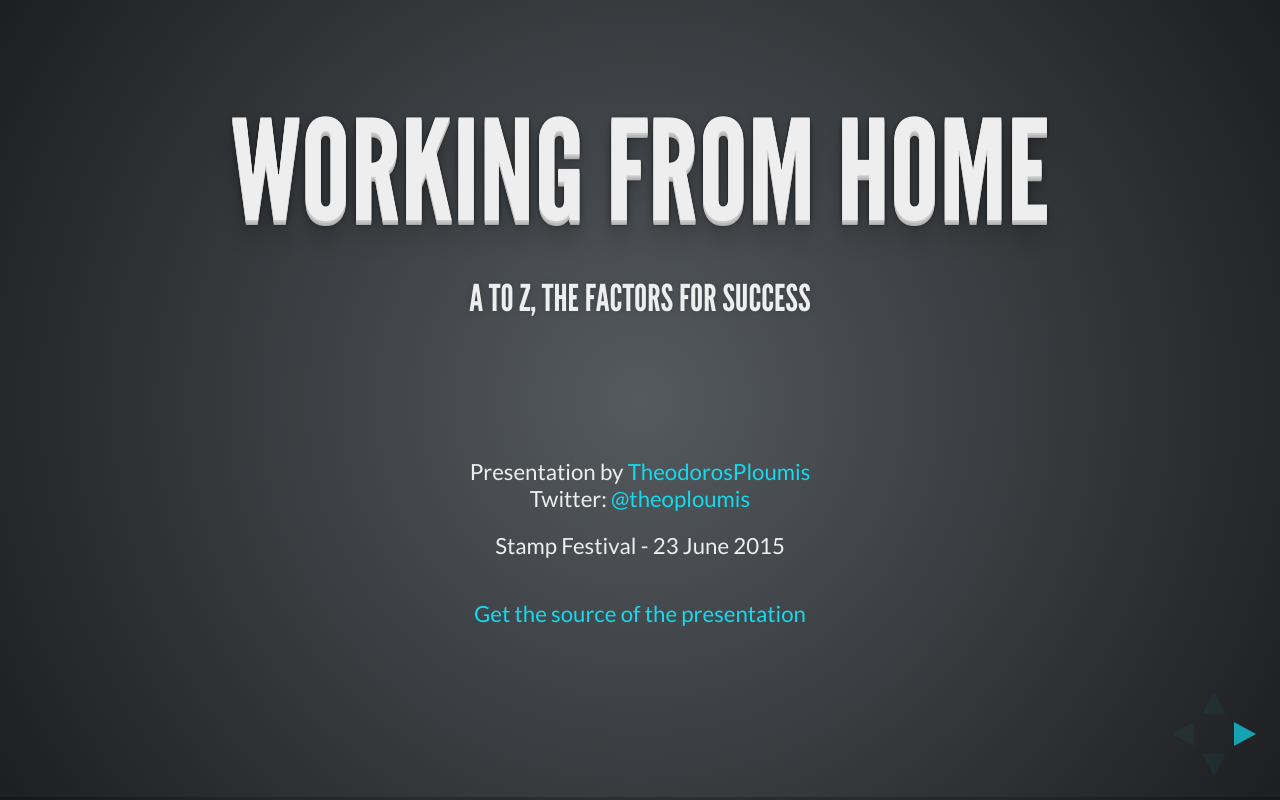
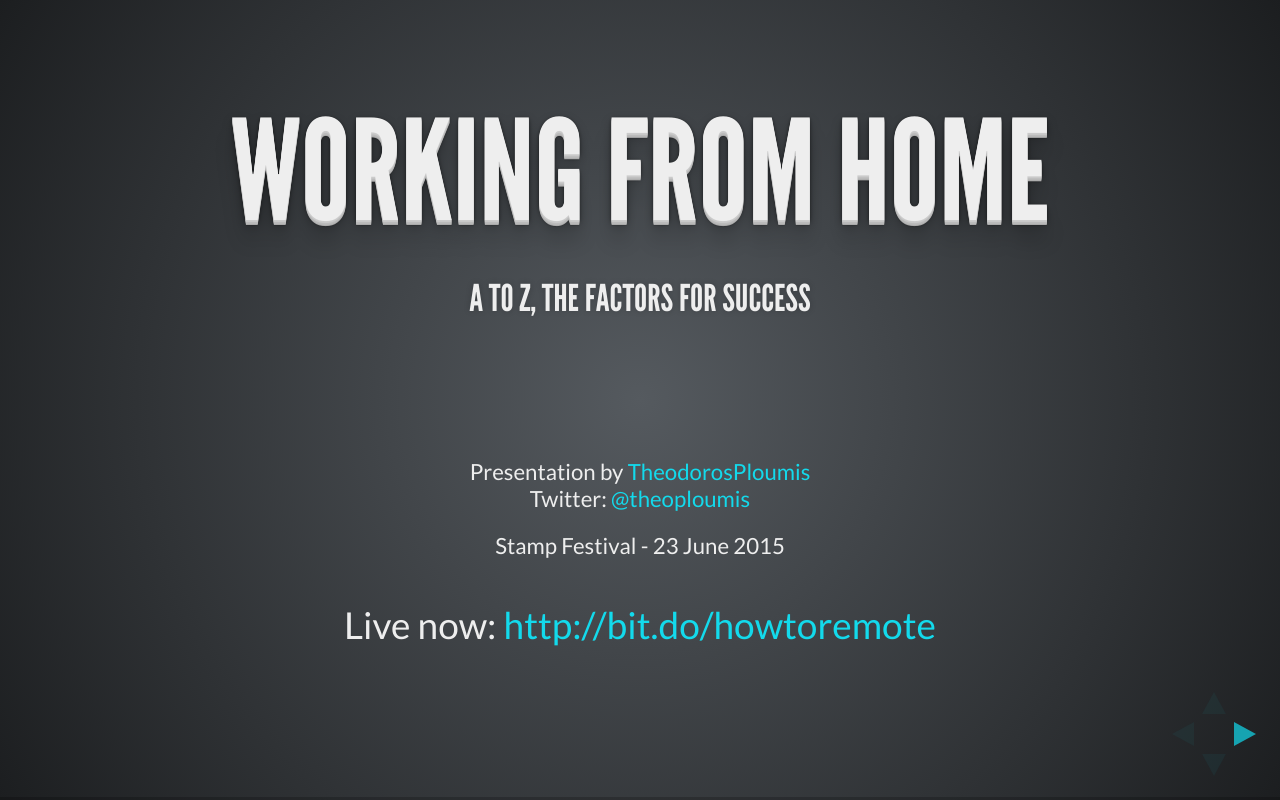
Before and after one commit to theodorosploumis/howtoremote, a plain HTML site: page index.html in a window 1280 px wide. Drawn offline with Linux system fonts and the light colour scheme.

Commit message:
Add short url

```diff
--- a/index.html
+++ b/index.html
@@ -55,14 +55,9 @@
                 <small>Presentation by <a href="http://theodorosploumis.com">TheodorosPloumis</a>
                     <br>Twitter: <a href="http://twitter.com/theoploumis">@theoploumis</a></small>
             </p>
-            <p>
-                <small>Stamp Festival - 23 June 2015</small>
-            </p>
+            <p><small>Stamp Festival - 23 June 2015</small></p>
 
-            <p>
-                <small><a href="https://github.com/theodorosploumis/howtoremote">Get the source of
-                    the presentation</a></small>
-            </p>
+            <p>Live now: <a href="http://bit.do/howtoremote.">http://bit.do/howtoremote</a></p>
         </section>
 
         <section>
```
